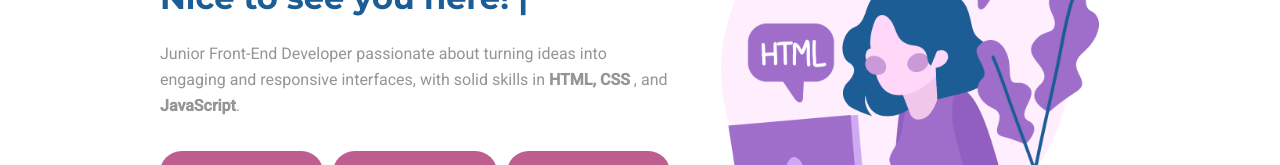
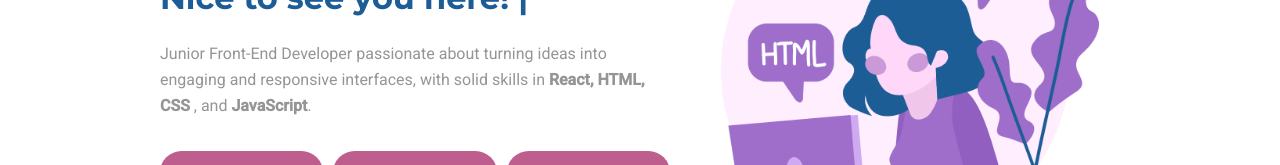
Before and after one commit to casbern/portfolio-site, a React (Vite) app: page / in a window 1280 px wide. Shown: the part 288-453 px from the top of the page. Built offline with nearby package versions, Linux system fonts and the light colour scheme.

Commit message:
added new text

```diff
--- a/src/pages/Home/index.jsx
+++ b/src/pages/Home/index.jsx
@@ -35,7 +35,8 @@ export function Home() {
 						<p>
 							Junior Front-End Developer passionate about turning ideas into
 							engaging and responsive interfaces, with solid skills in{" "}
-							<strong>HTML, CSS </strong>, and <strong>JavaScript</strong>.
+							<strong>React, HTML, CSS </strong>, and{" "}
+							<strong>JavaScript</strong>.
 						</p>
 
 						<div className={styles.buttons}>
```
